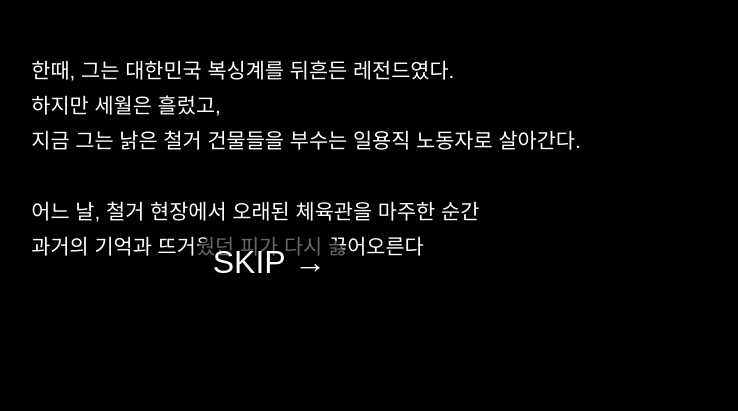
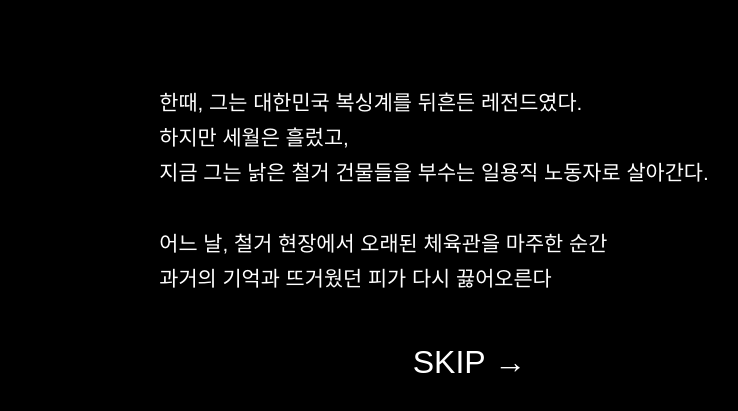
Before and after one commit to g2pwls/demolition-king-kim-ju-meok-game, a React (Vite) app: page /story in a window 1280 px wide. Shown: the part 259-670 px from the top of the page, without its empty margins (334-1072 px from the left). Built offline with nearby package versions, Linux system fonts and the light colour scheme; a web font is replaced by a local one.

Commit message:
크기 조정 완료

```diff
--- a/src/pages/MainPage.jsx
+++ b/src/pages/MainPage.jsx
@@ -22,9 +22,10 @@ function MainPage() {
 
   return (
     <div className="main-page-background">
+      <div class="main-fixed-wrapper">
       <div className="top-right-buttons">
         <button className="top-icon-button" onClick={() => setModalType('lank')}>
-          <img src={lankingIcon} alt="튜토리얼" />
+          <img src={lankingIcon} alt="랭킹" />
         </button>
         <button className="top-icon-button" onClick={() => setModalType('tutorial')}>
           <img src={tutorialIcon} alt="튜토리얼" />
@@ -95,6 +96,7 @@ function MainPage() {
           </div>
         </div>
       )}
+      </div>
     </div>
   );
 }
--- a/src/styles/App.css
+++ b/src/styles/App.css
@@ -18,3 +18,11 @@ textarea {
 * {
   font-family: 'DungGeunMo', sans-serif;
 }
+
+html, body, #root {
+  width: 1536px;
+  height: 864px;
+  margin: 0;
+  padding: 0;
+  overflow: hidden; /* 스크롤 방지 */
+}
--- a/src/styles/LoginPage.css
+++ b/src/styles/LoginPage.css
@@ -8,8 +8,8 @@ body, .login-page-background, .login-box, .login-form, .form-row, .login-button,
   font-family: 'DungGeunMo', Arial, sans-serif;
 }
 .login-page-background {
-  width: 100vw;
-  height: 100vh;
+  width: 1536px;
+  height: 864px;
   background-size: cover;
   background-position: center;
   background-repeat: no-repeat;
--- a/src/styles/MainPage.css
+++ b/src/styles/MainPage.css
@@ -1,6 +1,6 @@
 .main-page-background {
-  width: 100vw;
-  height: 100vh;
+  width: 1536px;
+  height: 864px;
   background-image: url('../assets/images/main/mainbackp.png');
   background-size: cover;
   background-position: center;
@@ -73,8 +73,8 @@
   position: fixed;
   top: 0;
   left: 0;
-  width: 100vw;
-  height: 100vh;
+  width: 1536px;
+  height: 864px;
   background-color: rgba(0, 0, 0, 0.6);
   display: flex;
   justify-content: center;
@@ -88,16 +88,17 @@
   border: none;
   max-width: 90vw;
   max-height: 90vh;
+  text-align: center;
 }
 
 .modal-content img {
-  width: 100%;
+  width: 80%;
   height: auto;
   border-radius: 8px;
 }
 
 .floating-button {
-  position: fixed;
+  position: absolute;
   top: 50%;
   right: 0;
   transform: translateY(-50%);
@@ -121,10 +122,10 @@
 
 /* 어두운 배경 */
 .friend-popup-overlay {
-  position: fixed;
+  position: absolute;
   top: 0;
   left: 0;
-  width: 100%;
+  width: 1536px;
   height: 100%;
   background-color: rgba(0, 0, 0, 0.5); /* 어두운 반투명 */
   z-index: 1050;
@@ -195,3 +196,10 @@
 .multi-mode-buttons img:hover {
   transform: scale(1.05);
 }
+
+.main-fixed-wrapper {
+  width: 1536px;
+  height: 864px;
+  position: relative;
+  overflow: hidden;
+}
--- a/src/styles/SignupPage.css
+++ b/src/styles/SignupPage.css
@@ -9,8 +9,10 @@
 }
 
 .signup-page {
-  width: 100vw;
-  height: 100vh;
+  /* width: 100vw;
+  height: 100vh; */
+  width: 1536px;
+  height: 864px;
   background-size: cover;
   background-position: center;
   display: flex;
--- a/src/styles/StartPage.css
+++ b/src/styles/StartPage.css
@@ -17,8 +17,8 @@
 } */
 
 .start-page-background {
-  width: 100vw;
-  height: 100vh;
+  width: 1536px;
+  height: 864px;
   background-image: url('../assets/images/start/nnnstartback.png');
   background-size: cover;
   background-position: center;
--- a/src/styles/StoryPage.css
+++ b/src/styles/StoryPage.css
@@ -5,8 +5,8 @@
 }
 
 .story-background {
-  width: 100vw;
-  height: 100vh;
+  width: 1536px;
+  height: 864px;
   background-color: black;
   color: white;
   display: flex;
@@ -29,8 +29,8 @@
 .skip-button {
   font-family: 'DungGeunMo', sans-serif;
   position: fixed;
-  bottom: 250px;
-  right: 600px;
+  bottom: 150px;
+  right: 400px;
   background-color: rgba(0, 0, 0, 0.6);
   color: white;
   font-size: 2rem;
```
Also changed, not shown: src/pages/EventPage.jsx (added), src/styles/EventPage.css (added).
